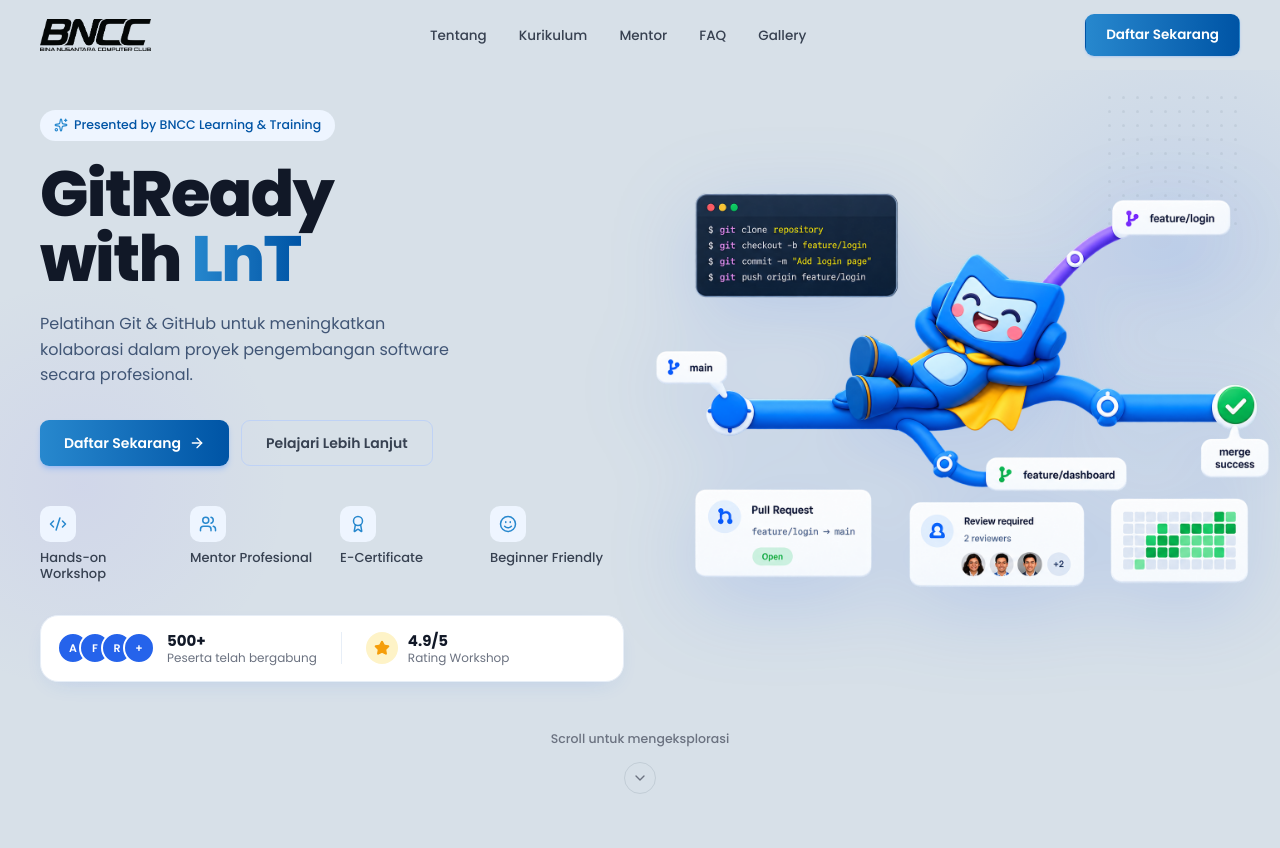
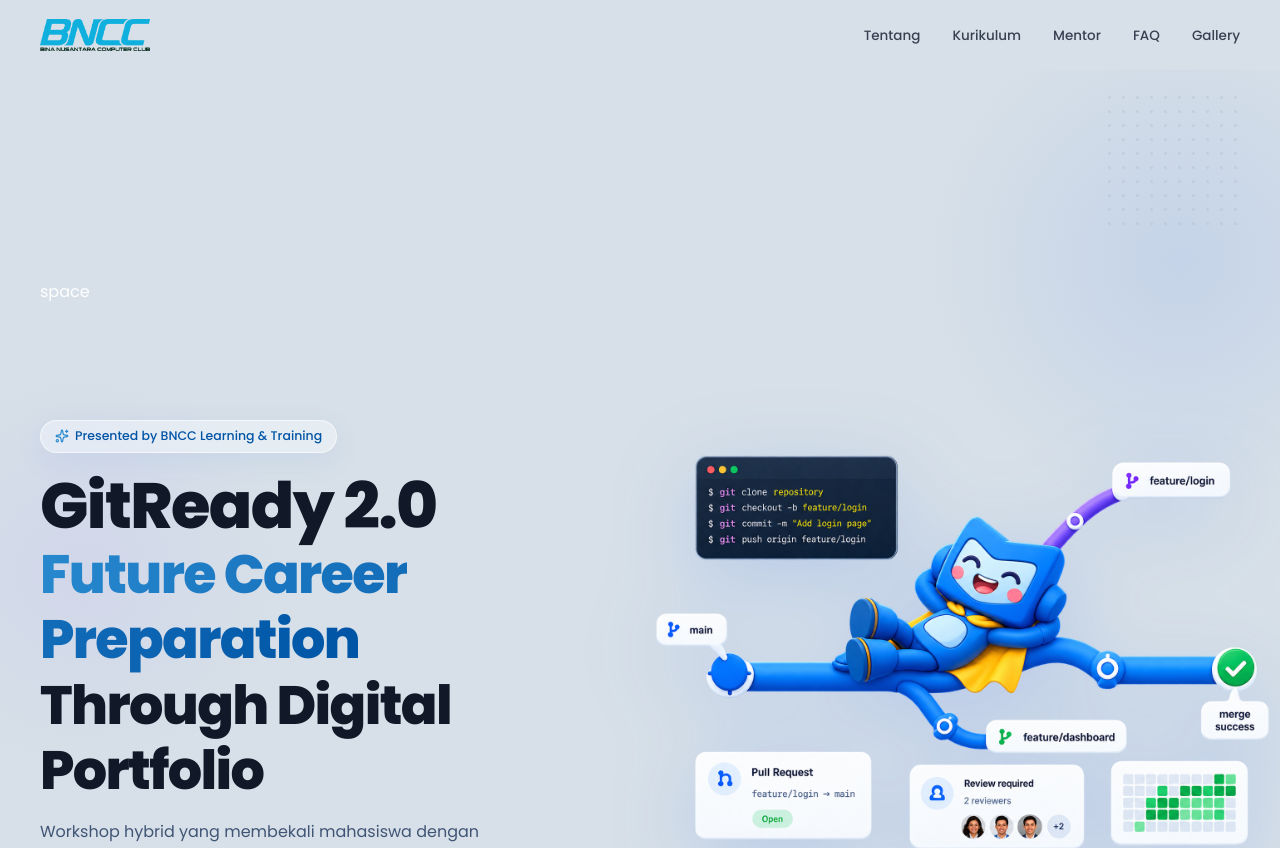
Before and after one commit to joceline-sudigdo/gitready-2026, a Next.js app: page / in a window 1280 px wide. Shown: the top 848 px of the page. Built offline with nearby package versions, Linux system fonts and the light colour scheme.

Commit message:
changing navbar, hero, guidebook description

```diff
--- a/src/components/guidebook/guidebook-section.tsx
+++ b/src/components/guidebook/guidebook-section.tsx
@@ -30,8 +30,7 @@
             transition={{ duration: 0.5, delay: 0.1, ease: [0.22, 1, 0.36, 1] }}
             className="mx-auto mt-3 max-w-2xl text-[15px] leading-relaxed text-[#405575] sm:text-[16px]"
           >
-            Pelajari materi workshop dan rangkuman alur kerja Git &amp; GitHub secara lengkap.
-            Unduh buku panduan resmi untuk mendukung proses belajarmu.
+            Buku panduan merupakan media informasi yang disediakan sebagai pedoman bagi peserta sebelum mengikuti workshop GitReady 2.0. Buku ini memuat informasi umum mengenai workshop, Frequently Asked Questions (FAQ), tata cara pendaftaran, profil pembicara, serta panduan instalasi dan konfigurasi Git & GitHub. Dengan adanya buku panduan ini, peserta diharapkan dapat mempersiapkan perangkat dan memahami informasi yang diperlukan sebelum workshop dimulai.
           </motion.p>
         </div>
 
--- a/src/components/hero/hero-navbar.tsx
+++ b/src/components/hero/hero-navbar.tsx
@@ -11,7 +11,7 @@
   return (
     <a href="#top" className="flex items-center" aria-label="BNCC Beranda">
       <Image
-        src={isScrolled ? "/images/BNCC_White.png" : "/images/BNCC_Black.png"}
+        src={isScrolled ? "/images/GitReady-Blue.png" : "/images/BNCC_Blue.png"}
         alt="BNCC"
         width={130}
         height={32}
@@ -72,8 +72,10 @@
         aria-label="Navigasi utama"
         className="mx-auto flex h-[70px] max-w-[1280px] items-center justify-between px-6 sm:px-8 lg:px-10"
       >
+        {/* Kiri: Logo */}
         <BNCCLogo isScrolled={isScrolled} />
 
+        {/* Kanan: Menu (desktop) */}
         <ul className="hidden items-center gap-8 lg:flex">
           {NAV_LINKS.map((link) => (
             <li key={link.label}>
@@ -90,20 +92,7 @@
           ))}
         </ul>
 
-        {/* Desktop CTA */}
-        <div className="hidden items-center lg:flex">
-          <a
-            href="#daftar"
-            className={`rounded-[9px] px-5 py-2.5 text-[13.5px] font-semibold transition-all duration-300 hover:-translate-y-0.5 ${isScrolled
-              ? "border border-white/80 bg-[#0B3B7A] text-white shadow-sm hover:border-white hover:bg-white hover:text-[#0B3B7A]"
-              : "border border-transparent bg-gradient-to-r from-[#2788CE] to-[#0054A5] text-white shadow-sm shadow-blue-500/20 hover:from-[#217DBE] hover:to-[#00478E] hover:shadow-md"
-              }`}
-          >
-            Daftar Sekarang
-          </a>
-        </div>
-
-        {/* Mobile Menu Button */}
+        {/* Mobile Menu Button (kanan) */}
         <button
           type="button"
           onClick={() => setIsMenuOpen((open) => !open)}
@@ -150,25 +139,6 @@
                 </li>
               ))}
             </ul>
-
-            {/* Mobile CTA */}
-            <div
-              className={`border-t px-6 py-4 transition-colors duration-300 ${isScrolled
-                ? "border-white/10"
-                : "border-black/5"
-                }`}
-            >
-              <a
-                href="#daftar"
-                onClick={() => setIsMenuOpen(false)}
-                className={`block rounded-[9px] px-4 py-2.5 text-center text-[13.5px] font-semibold transition-all duration-300 ${isScrolled
-                  ? "border border-white/80 bg-[#0B3B7A] text-white hover:bg-white hover:text-[#0B3B7A]"
-                  : "bg-[#2563EB] text-white hover:bg-[#1d4ed8]"
-                  }`}
-              >
-                Daftar Sekarang
-              </a>
-            </div>
           </motion.div>
         ) : null}
       </AnimatePresence>
--- a/src/components/hero/hero-section.tsx
+++ b/src/components/hero/hero-section.tsx
@@ -1,11 +1,10 @@
 "use client";
 
 import { motion } from "framer-motion";
-import { ArrowRight, ChevronDown, Sparkles } from "lucide-react";
+import { Sparkles } from "lucide-react";
 
 import { GitVisualization } from "@/components/hero/git-visualization";
 import { HeroFeatures } from "@/components/hero/hero-features";
-import { SocialProof } from "@/components/hero/social-proof";
 
 const fadeUp = {
   hidden: { opacity: 0, y: 20 },
@@ -16,7 +15,7 @@
   return (
     <section
       id="top"
-      className="relative overflow-hidden bg-[#D7E0E8] pt-[70px]"
+      className="relative overflow-hidden bg-[#D7E0E8] pt-24 sm:pt-28 lg:pt-50"
     >
       {/* Background */}
       <div
@@ -58,7 +57,7 @@
         </svg>
       </div>
 
-      <div className="relative mx-auto grid max-w-[1280px] gap-10 px-6 pb-14 pt-8 sm:px-8 lg:grid-cols-2 lg:items-center lg:gap-8 lg:px-10 lg:pb-12 lg:pt-10">
+      <div className="relative mx-auto grid max-w-[1280px] gap-10 px-6 pb-14 pt-8 sm:px-8 lg:grid-cols-2 lg:items-center lg:gap-8 lg:px-10 lg:pb-12 lg:pt-20">
         {/* Left content */}
         <motion.div
           initial="hidden"
@@ -72,10 +71,21 @@
           }}
           className="relative z-10 flex flex-col items-start"
         >
+          {/* Invisible spacer untuk mempertahankan jarak dari navbar */}
           <motion.span
             variants={fadeUp}
             transition={{ duration: 0.5 }}
-            className="mb-5 inline-flex items-center gap-1.5 rounded-full bg-[#EEF5FF] px-3.5 py-1.5 text-[12.5px] font-medium text-[#0054A5]"
+            className="mb-5 block h-[100px] w-full sm:h-[110px] lg:h-[120px]"
+            aria-hidden="true"
+          >
+            space
+          </motion.span>
+
+          {/* Presented by */}
+          <motion.span
+            variants={fadeUp}
+            transition={{ duration: 0.5 }}
+            className="mb-5 inline-flex items-center gap-1.5 rounded-full border border-white/60 bg-white/40 px-3.5 py-1.5 text-[12.5px] font-medium text-[#0054A5] shadow-[0_8px_30px_rgba(37,99,235,0.08)] backdrop-blur-md backdrop-saturate-150"
           >
             <Sparkles
               className="h-3.5 w-3.5 text-[#2788CE]"
@@ -85,6 +95,7 @@
             Presented by BNCC Learning &amp; Training
           </motion.span>
 
+          {/* Heading */}
           <motion.h1
             variants={fadeUp}
             transition={{
@@ -93,51 +104,33 @@
             }}
             className="text-[42px] font-extrabold leading-[1.02] tracking-tight text-[#111827] sm:text-[54px] lg:text-[64px]"
           >
-            GitReady
+            GitReady 2.0
             <br />
-            with{" "}
-            <span className="bg-gradient-to-r from-[#2788CE] to-[#0054A5] bg-clip-text text-transparent">
-              LnT
+            <span className="text-[36px] sm:text-[46px] lg:text-[54px]">
+              <span className="bg-gradient-to-r from-[#2788CE] to-[#0054A5] bg-clip-text text-transparent">
+                Future Career Preparation
+              </span>
+              <br />
+              Through Digital Portfolio
             </span>
           </motion.h1>
 
+          {/* Description */}
           <motion.p
             variants={fadeUp}
             transition={{
               duration: 0.6,
               delay: 0.05,
             }}
-            className="mt-5 max-w-[420px] text-[16px] leading-[1.6] text-[#405575]"
+            className="mt-5 max-w-[460px] text-[16px] leading-[1.6] text-[#405575]"
           >
-            Pelatihan Git &amp; GitHub untuk meningkatkan kolaborasi dalam
-            proyek pengembangan software secara profesional.
+            Workshop hybrid yang membekali mahasiswa dengan keterampilan Git
+            &amp; GitHub serta digital portfolio untuk berkolaborasi dalam
+            proyek dan mempersiapkan diri menghadapi dunia industri secara
+            profesional.
           </motion.p>
 
-          <motion.div
-            variants={fadeUp}
-            transition={{
-              duration: 0.5,
-              delay: 0.15,
-            }}
-            className="mt-8 flex flex-wrap items-center gap-3"
-          >
-            <a
-              href="#daftar"
-              className="group inline-flex h-[46px] items-center gap-2 rounded-[9px] bg-gradient-to-r from-[#2788CE] to-[#0054A5] px-6 text-[14px] font-semibold text-white shadow-md shadow-blue-500/25 transition-all hover:-translate-y-0.5 hover:from-[#217DBE] hover:to-[#00478E] hover:shadow-lg"
-            >
-              Daftar Sekarang
-
-              <ArrowRight className="h-4 w-4 transition-transform group-hover:translate-x-0.5" />
-            </a>
-
-            <a
-              href="#tentang"
-              className="inline-flex h-[46px] items-center rounded-[9px] border border-[#BFD2F5] bg-transparent px-6 text-[14px] font-semibold text-[#374151] transition-all hover:-translate-y-0.5 hover:bg-white"
-            >
-              Pelajari Lebih Lanjut
-            </a>
-          </motion.div>
-
+          {/* Hero Features */}
           <motion.div
             variants={fadeUp}
             transition={{
@@ -147,17 +140,6 @@
             className="mt-10 w-full"
           >
             <HeroFeatures />
-          </motion.div>
-
-          <motion.div
-            variants={fadeUp}
-            transition={{
-              duration: 0.5,
-              delay: 0.25,
-            }}
-            className="mt-8 w-full"
-          >
-            <SocialProof />
           </motion.div>
         </motion.div>
 
@@ -181,36 +163,6 @@
           <GitVisualization />
         </motion.div>
       </div>
-
-      {/* Scroll indicator */}
-      <motion.div
-        initial={{ opacity: 0 }}
-        animate={{ opacity: 1 }}
-        transition={{
-          duration: 0.6,
-          delay: 0.8,
-        }}
-        className="relative z-10 flex flex-col items-center gap-2 pb-10"
-      >
-        <p className="text-[12.5px] font-medium text-[#6B7280]">
-          Scroll untuk mengeksplorasi
-        </p>
-
-        <motion.span
-          animate={{ y: [0, 5, 0] }}
-          transition={{
-            duration: 1.8,
-            repeat: Infinity,
-            ease: "easeInOut",
-          }}
-          className="flex h-8 w-8 items-center justify-center rounded-full border border-[#C2CDD6] text-[#6B7280]"
-        >
-          <ChevronDown
-            className="h-4 w-4"
-            aria-hidden="true"
-          />
-        </motion.span>
-      </motion.div>
     </section>
   );
 }
```
Also changed, not shown: public/images/BNCC_Blue.png (added), public/images/GitReady-Blue.png (added).
